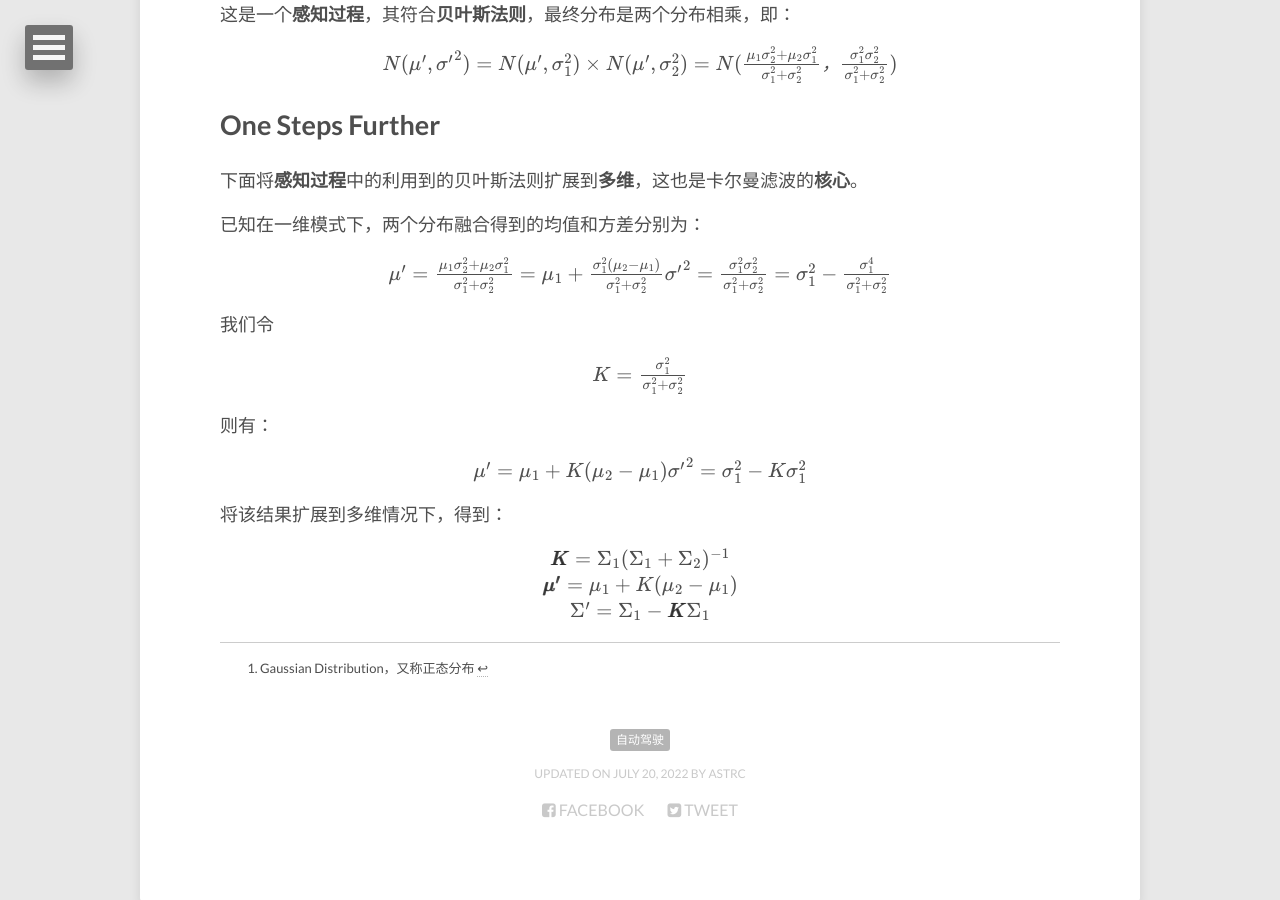
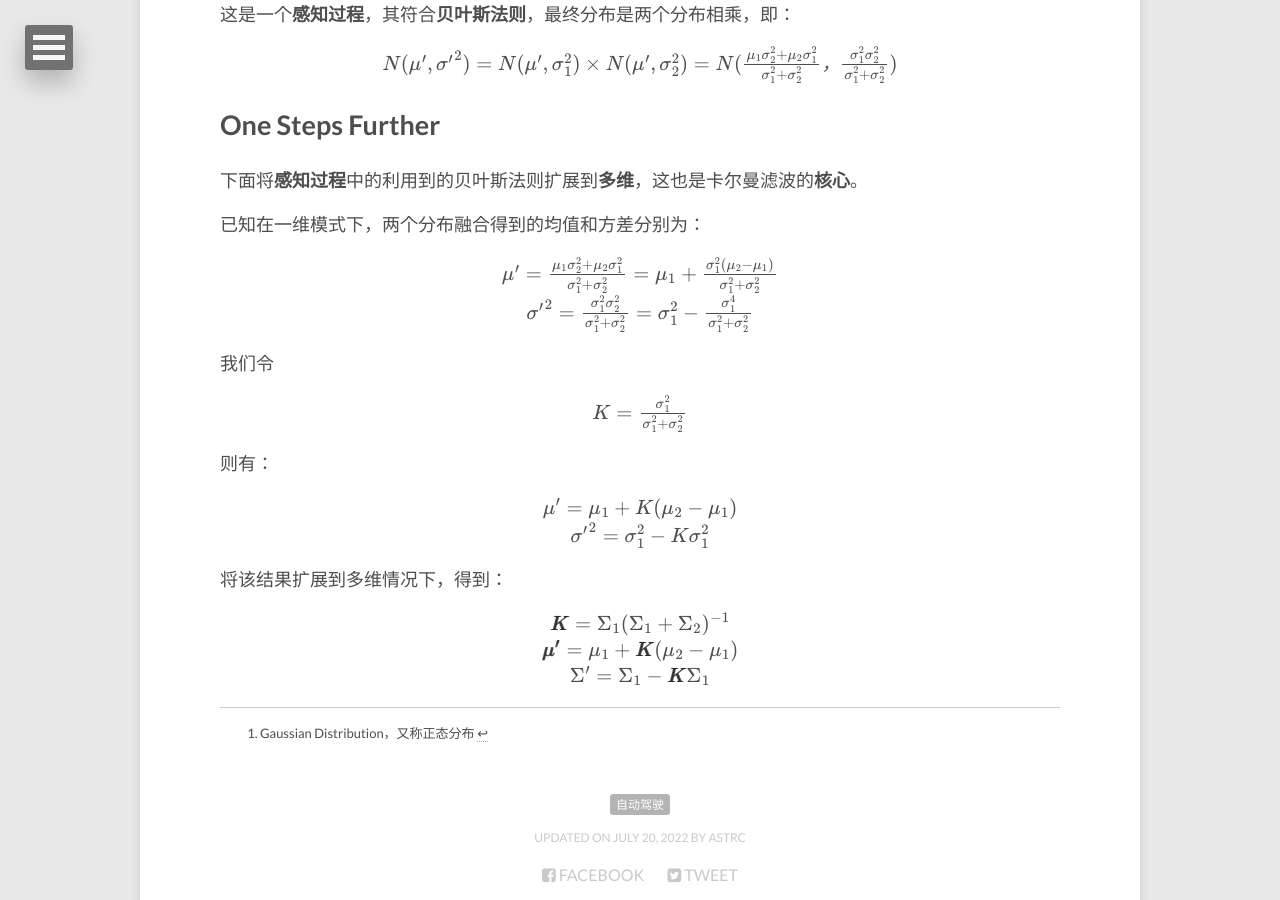
Before and after one commit to lucameng/lucameng.github.io, a Jekyll site: the page built from _posts/2022-07-20-Kalman-Filter.md, in a window 1280 px wide and 900 px high, scrolled down 1305 px. Built offline with Jekyll 4.4.1, drawn with Linux system fonts in a browser that asks for light colours; formulas are drawn with MathJax 3.

Commit message:
update KF

```diff
--- a/_posts/2022-07-20-Kalman-Filter.md
+++ b/_posts/2022-07-20-Kalman-Filter.md
@@ -51,7 +51,12 @@ $ N(\mu',{\sigma'}^2)=N(\mu',\sigma_1^2) \times N(\mu',\sigma_2^2)=N(\frac{\mu_1
 
 <center>
 $
-\mu'=\frac{\mu_1\sigma_2^2+\mu_2\sigma_1^2}{\sigma_1^2+\sigma_2^2}=\mu_1+\frac{\sigma_1^2(\mu_2-\mu_1)}{\sigma_1^2+\sigma_2^2}  \\
+\mu'=\frac{\mu_1\sigma_2^2+\mu_2\sigma_1^2}{\sigma_1^2+\sigma_2^2}=\mu_1+\frac{\sigma_1^2(\mu_2-\mu_1)}{\sigma_1^2+\sigma_2^2}
+$
+</center>
+
+<center>
+$
 {\sigma'}^2=\frac{\sigma_1^2\sigma_2^2}{\sigma_1^2+\sigma_2^2}=\sigma_1^2-\frac{\sigma_1^4}{\sigma_1^2+\sigma_2^2}
 $
 </center>
@@ -68,7 +73,12 @@ $
 
 <center>
 $
-\mu'=\mu_1+K(\mu_2-\mu_1) \\
+\mu'=\mu_1+K(\mu_2-\mu_1)
+$
+</center>
+
+<center>
+$
 {\sigma'}^2=\sigma_1^2-K\sigma_1^2
 $
 </center>
@@ -83,7 +93,7 @@ $
 
 <center>
 $
-\pmb{\mu'}=\mu_1+K(\mu_2-\mu_1)
+\pmb{\mu'}=\mu_1+\pmb{K}(\mu_2-\mu_1)
 $
 </center>
 
```
